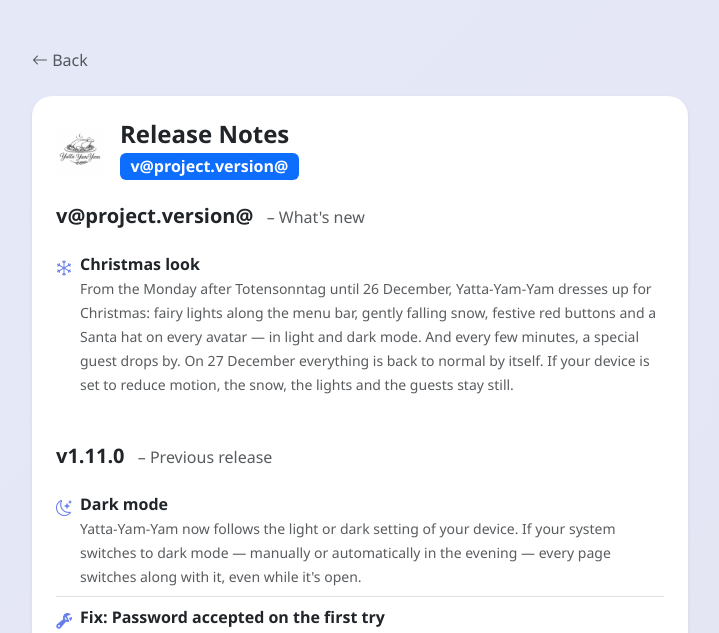
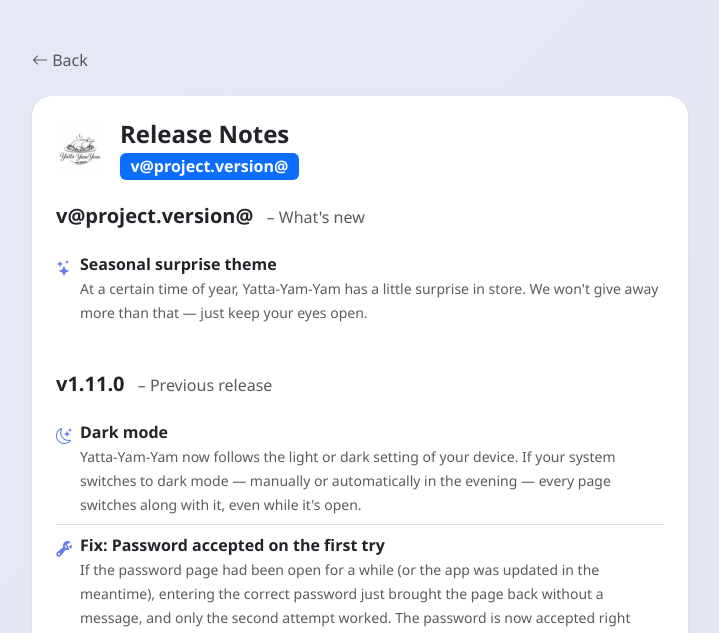
Before and after one commit to Judgeman/Yatta-Yam-Yam, a Spring Boot app: page /version in a window 1280 px wide. Shown: the top 633 px of the page, without its empty margins (280-999 px from the left). Run offline with Spring Boot 4, Linux system fonts and the light colour scheme; some of the project's set-up classes (security, data sources, template engines, error pages and the like) are left out, and stand-ins take their place.

Commit message:
Keep the Christmas look a surprise in the release notes
The 1.12.0 entry now only announces a "Seasonal surprise theme" without
saying what it is or when it shows up; the technical docs keep the details.

Co-Authored-By: Claude Opus 5.5 <noreply@anthropic.com>
Claude-Session: https://claude.ai/code/session_01Y8jVT4e7w4jaGcGFHdfWnK

```diff
--- a/src/main/resources/templates/version.html
+++ b/src/main/resources/templates/version.html
@@ -53,10 +53,10 @@
 
         <ul class="list-group list-group-flush mb-3">
             <li class="list-group-item d-flex gap-2 align-items-start px-0">
-                <i class="bi bi-snow text-primary mt-1"></i>
+                <i class="bi bi-stars text-primary mt-1"></i>
                 <div>
-                    <strong>Christmas look</strong><br/>
-                    <span class="text-muted small">From the Monday after Totensonntag until 26 December, Yatta-Yam-Yam dresses up for Christmas: fairy lights along the menu bar, gently falling snow, festive red buttons and a Santa hat on every avatar — in light and dark mode. And every few minutes, a special guest drops by. On 27 December everything is back to normal by itself. If your device is set to reduce motion, the snow, the lights and the guests stay still.</span>
+                    <strong>Seasonal surprise theme</strong><br/>
+                    <span class="text-muted small">At a certain time of year, Yatta-Yam-Yam has a little surprise in store. We won't give away more than that — just keep your eyes open.</span>
                 </div>
             </li>
         </ul>
```
